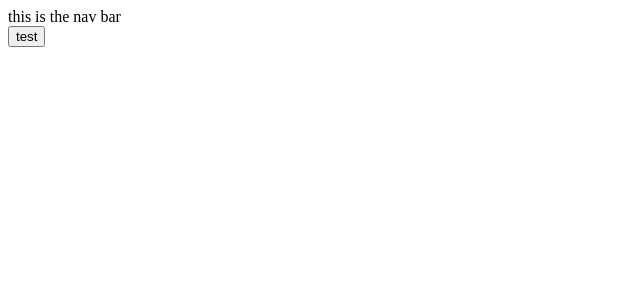
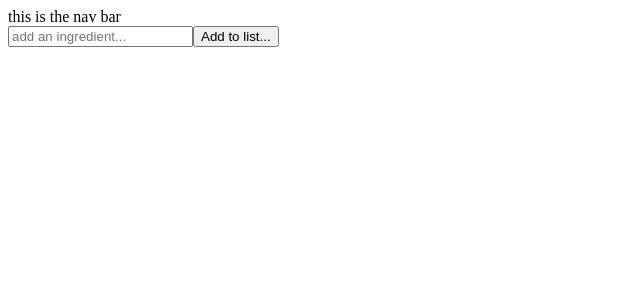
Before and after one commit to j-ornelas/BevMore, a React app: page / in a window 1280 px wide. Shown: the top 300 px of the page, without its empty margins (0-640 px from the left). Built offline with nearby package versions, Linux system fonts and the light colour scheme; the HTML template or start-up script is replaced by a standard one.

Commit message:
Removes hardcoded ingredients, adds input field

```diff
--- a/client/src/Main.jsx
+++ b/client/src/Main.jsx
@@ -2,13 +2,16 @@ import React from "react";
 import axios from "axios";
 import helpers from "./helpers.js";
 import NavBar from "./Navbar.jsx";
+import Ingredients from "./Ingredients.jsx";
 import DrinkList from "./DrinkList.jsx";
 
 class Main extends React.Component {
   constructor(props){
     super(props);
     this.state = {
-      ingredients: ["Gin", "Orange_Juice", "Grenadine"],
+      query: "",
+      ingToAdd: "",
+      ingredients: [],
       drinks: []
     }
 
@@ -20,8 +23,8 @@ class Main extends React.Component {
 
   getInfo(ingredientsArray){
     let query = helpers.formatQuery(this.state.ingredients);
+    console.log(query)
     let context = this;
-
     axios.get(`https://www.thecocktaildb.com/api/json/v1/1/${query}`)
       .then(function (response) {
         context.setState({drinks:response.data.drinks})
@@ -29,16 +32,37 @@ class Main extends React.Component {
     .catch(function (error) {
       console.log(error);
     });
+  }
 
+  addIng(str){
 
   }
+
+  addIng(){
+    console.log(this.state.ingToAdd)
+    let currentIng = this.state.ingredients
+    currentIng.push(helpers.formatIngredient(this.state.ingToAdd))
+    this.setState({ingredients:currentIng});
+    this.setState({ingToAdd:""})
+    this.getInfo(this.state.ingredients)
+  }
+
+  handleChange(event){
+    this.setState({ingToAdd: event.target.value})
+  }
+
 
   render(){
     return (
       <div>
-      <NavBar />
-      <DrinkList drinks={this.state.drinks}/>
-      <button onClick={this.getInfo.bind(this, this.state.ingredients)}>test</button>
+        <NavBar />
+        <Ingredients
+          ingredients={this.state.ingredients}
+          ingToAdd={this.state.ingToAdd}
+          addIng={this.addIng.bind(this)}
+          handleChange={this.handleChange.bind(this)}
+        />
+        <DrinkList drinks={this.state.drinks}/>
       </div>
     )
   }
```
